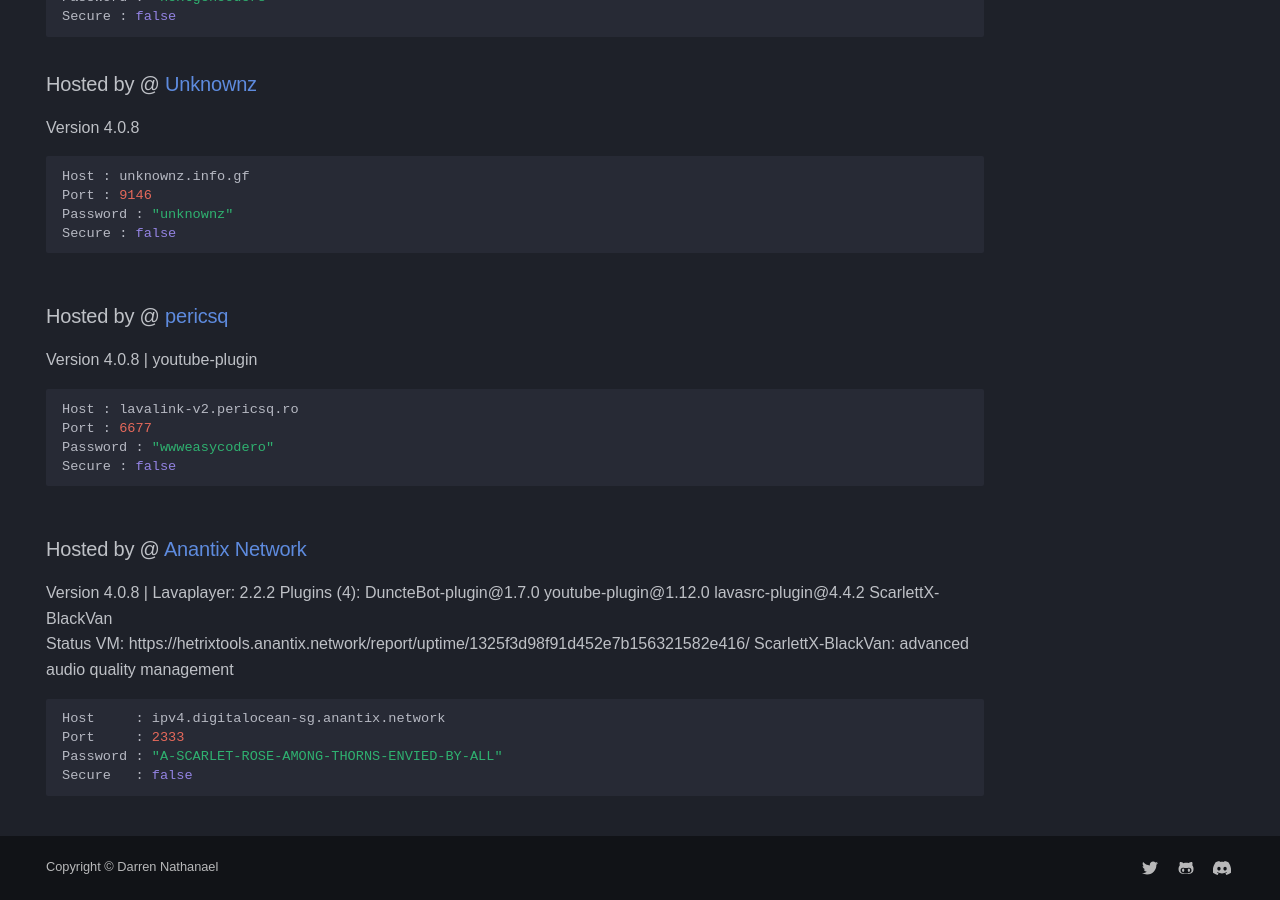
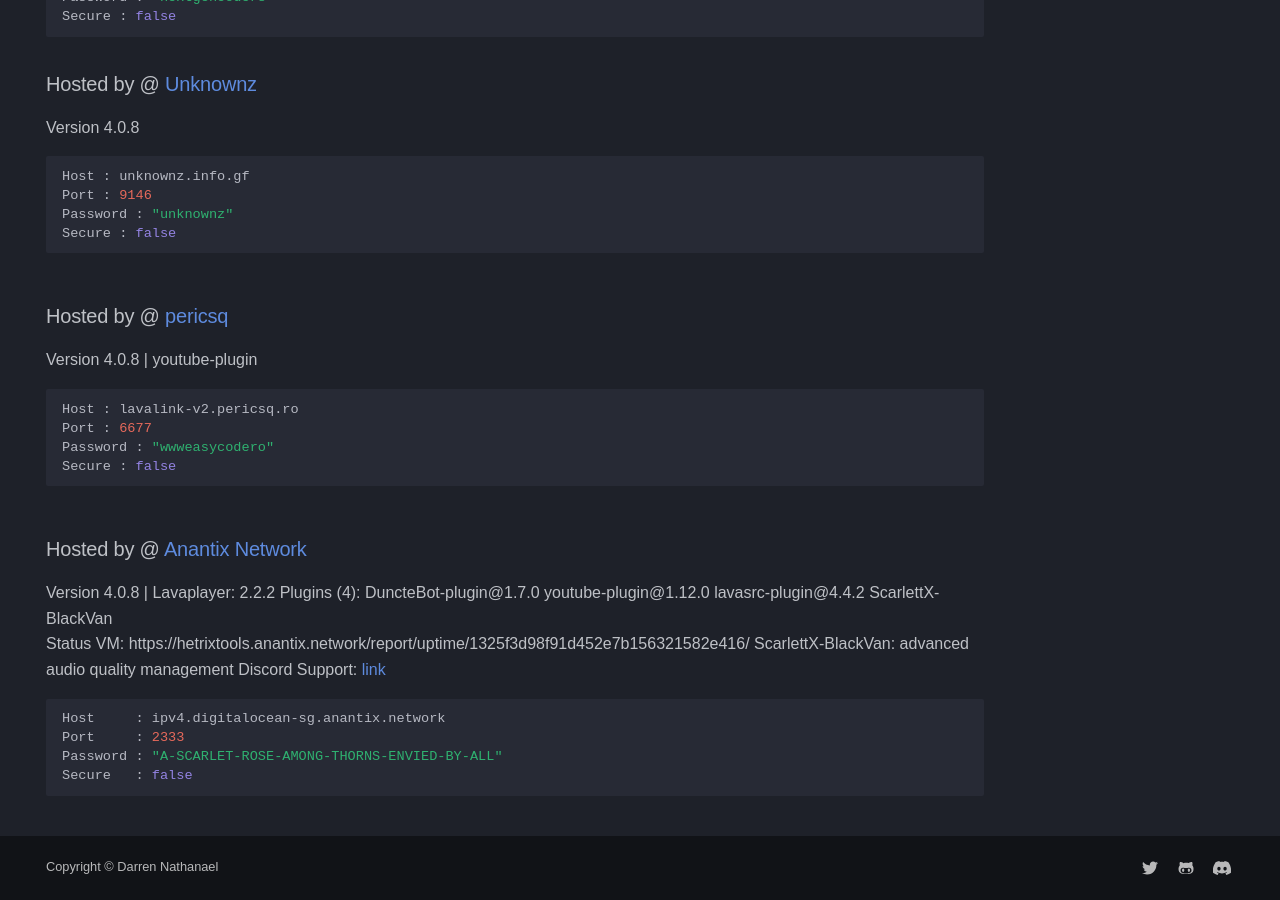
Before and after one commit to DarrenOfficial/lavalink-list, an MkDocs documentation site: the page built from docs/NoSSL/lavalink-without-ssl.md, in a window 1280 px wide and 900 px high, scrolled down 3303 px. Built offline with MkDocs 1.6.1 and Material for MkDocs 9.7.7, drawn with Linux system fonts in a browser that asks for light colours; some web fonts are replaced; comment, search, counter and statistics services are not loaded; a style sheet for code colours, icons or effects is not loaded.

Commit message:
Update lavalink-without-ssl.md

````diff
--- a/docs/NoSSL/lavalink-without-ssl.md
+++ b/docs/NoSSL/lavalink-without-ssl.md
@@ -174,6 +174,7 @@ Version 4.0.8 | Lavaplayer: 2.2.2
 Plugins (4): DuncteBot-plugin@1.7.0 youtube-plugin@1.12.0 lavasrc-plugin@4.4.2 ScarlettX-BlackVan <br />
 Status VM: https://hetrixtools.anantix.network/report/uptime/1325f3d98f91d452e7b156321582e416/
 ScarlettX-BlackVan: advanced audio quality management
+Discord Support: [link](https://discord.gg/anantix)
 ```bash
 Host     : ipv4.digitalocean-sg.anantix.network
 Port     : 2333
````
